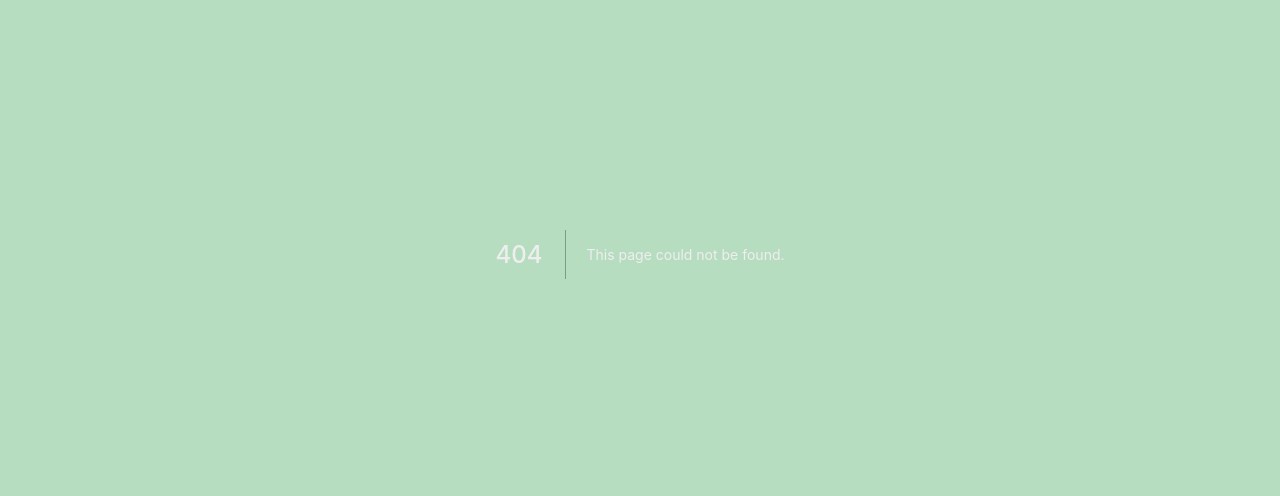
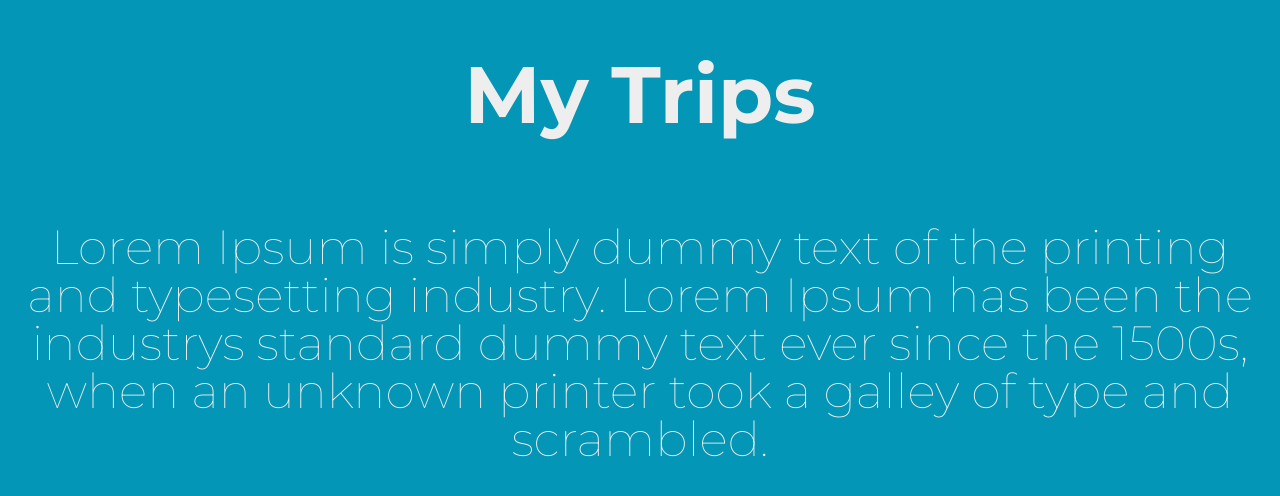
Before and after one commit to geraldobl58/nextjs-my-trips, a Next.js app: page /about in a window 1280 px wide. Before the commit this address had no page. Shown: the part 146-642 px from the top of the page. Built offline with nearby package versions, Linux system fonts and the light colour scheme.

Commit message:
feat: Creating About page (simple and static route)

```diff
--- a/src/pages/_app.tsx
+++ b/src/pages/_app.tsx
@@ -11,6 +11,11 @@
         <link rel="shortcut icon" href="/img/icon-512.png" />
         <link rel="apple-touch-icon" href="/img/icon-512.png" />
         <link rel="manifest" href="/manifest.json" />
+        <link rel="preconnect" href="https://fonts.gstatic.com" />
+        <link
+          href="https://fonts.googleapis.com/css2?family=Montserrat:wght@100;300;400;700&display=swap"
+          rel="stylesheet"
+        />
         <link
           rel="stylesheet"
           href="https://unpkg.com/leaflet@1.7.1/dist/leaflet.css"
--- /dev/null
+++ b/src/pages/about.tsx
@@ -0,0 +1,5 @@
+import AboutTemplate from 'templates/About'
+
+const About = () => <AboutTemplate />
+
+export default About
--- a/src/styles/global.ts
+++ b/src/styles/global.ts
@@ -1,9 +1,10 @@
 import { createGlobalStyle } from 'styled-components'
 
 const GlobalStyles = createGlobalStyle`
+
   :root {
-    --highlight: #92b3e8;
-    --background: #b7ddc1;
+    --highlight: #a404b7;
+    --background: #0496b7;
     --white: #eee;
 
     --container: 100rem;
@@ -30,7 +31,7 @@
   }
 
   body {
-    font-family: --apple-system, BlinkMacSystemFont, 'Segoe UI', Roboto, Oxygen, Ubuntu, Cantarell, 'Open Sans', 'Helvetica Neue', sans-serif
+    font-family: 'Montserrat', sans-serif;
   }
 
   p {
--- /dev/null
+++ b/src/templates/About/index.tsx
@@ -0,0 +1,22 @@
+import LinkWrapper from 'components/LinkWrapper'
+import { CloseOutline } from '@styled-icons/evaicons-outline'
+import * as S from './styles'
+
+const AboutTemplate = () => (
+  <S.Content>
+    <LinkWrapper href="/">
+      <CloseOutline size={32} />
+    </LinkWrapper>
+    <S.Heading>My Trips</S.Heading>
+    <S.Body>
+      <p>
+        Lorem Ipsum is simply dummy text of the printing and typesetting
+        industry. Lorem Ipsum has been the industrys standard dummy text ever
+        since the 1500s, when an unknown printer took a galley of type and
+        scrambled.
+      </p>
+    </S.Body>
+  </S.Content>
+)
+
+export default AboutTemplate
--- /dev/null
+++ b/src/templates/About/styles.ts
@@ -0,0 +1,25 @@
+import styled from 'styled-components'
+
+export const Content = styled.section`
+  text-align: center;
+  display: flex;
+  align-items: center;
+  justify-content: center;
+  flex-direction: column;
+  height: 100vh;
+  max-width: var(--container);
+  margin: auto;
+`
+
+export const Heading = styled.h1`
+  font-size: var(--large);
+  margin-bottom: var(--large);
+`
+
+export const Body = styled.div`
+  p {
+    font-size: var(--medium);
+    font-weight: 100;
+    line-height: var(--medium);
+  }
+`
```
Also changed, not shown: src/pages/index.tsx (+12 -1 lines).
